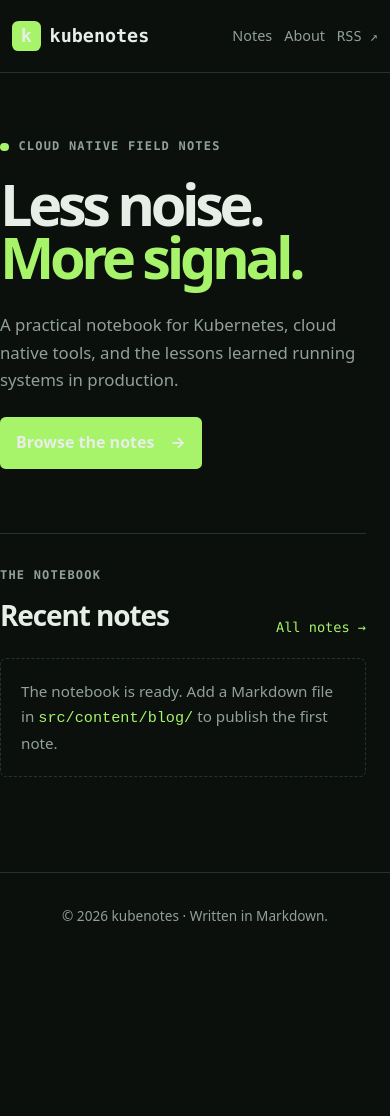
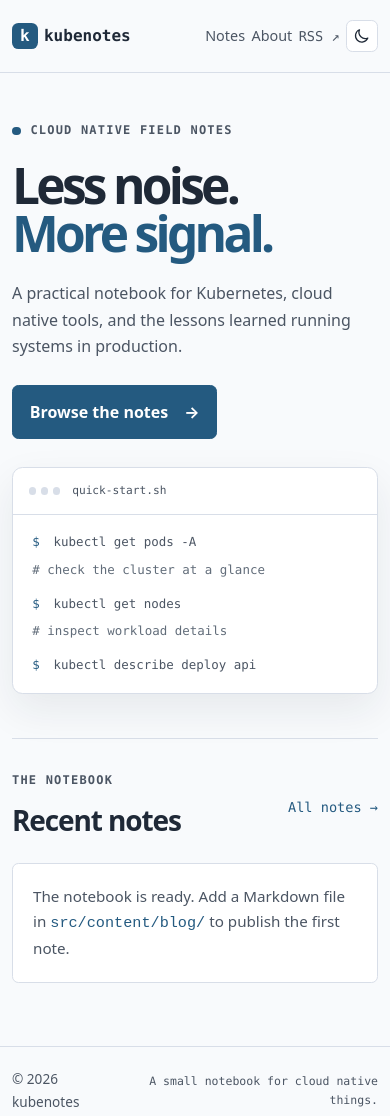
Before and after one commit to mehrabix/kubenotes, an Astro site: page / in a window 390 px wide. Before the commit the page ends 960 px from the top, so only its background shows below. Built offline with nearby package versions, Linux system fonts and the light colour scheme; Astro itself is replaced by a stand-in of ours.

Commit message:
Improve layout and add readable theme toggle
Co-authored-by: Copilot <223556219+Copilot@users.noreply.github.com>

```diff
--- a/src/components/BaseHead.astro
+++ b/src/components/BaseHead.astro
@@ -13,6 +13,16 @@ const { title, description } = Astro.props;
 const canonicalURL = Astro.site ? new URL(Astro.url.pathname, Astro.site) : Astro.url;
 ---
 
+<script is:inline>
+	let theme = 'light';
+	try {
+		const savedTheme = localStorage.getItem('kubenotes-theme');
+		if (savedTheme === 'dark' || savedTheme === 'light') theme = savedTheme;
+	} catch (error) {
+		console.warn('Unable to read the saved theme preference.', error);
+	}
+	document.documentElement.dataset.theme = theme;
+</script>
 <meta charset="utf-8" />
 <meta name="viewport" content="width=device-width,initial-scale=1" />
 <link rel="icon" type="image/svg+xml" href={`${SITE_BASE}favicon.svg`} />
--- a/src/components/Footer.astro
+++ b/src/components/Footer.astro
@@ -3,17 +3,39 @@ const today = new Date().getFullYear();
 ---
 
 <footer>
-	<p>&copy; {today} kubenotes <span aria-hidden="true">·</span> Written in Markdown.</p>
+	<div class="footer-inner">
+		<p>&copy; {today} kubenotes</p>
+		<p class="footer-note">A small notebook for cloud native things.</p>
+	</div>
 </footer>
 <style>
 	footer {
-		padding: 2rem 1.25rem;
+		padding: 1.35rem 0;
 		border-top: 1px solid var(--line);
 		color: var(--muted);
-		text-align: center;
+	}
+	.footer-inner {
+		display: flex;
+		align-items: center;
+		justify-content: space-between;
+		gap: 1rem;
+		width: min(100% - 2.5rem, 68rem);
+		margin-inline: auto;
 	}
 	p {
 		margin: 0;
 		font-size: 0.85rem;
 	}
+	.footer-note {
+		font-family: var(--font-mono);
+		font-size: 0.72rem;
+	}
+	@media (max-width: 600px) {
+		.footer-inner {
+			width: min(100% - 1.5rem, 68rem);
+		}
+		.footer-note {
+			text-align: right;
+		}
+	}
 </style>
--- a/src/components/Header.astro
+++ b/src/components/Header.astro
@@ -10,9 +10,46 @@ import HeaderLink from './HeaderLink.astro';
 			<HeaderLink href={`${SITE_BASE}blog/`}>Notes</HeaderLink>
 			<HeaderLink href={`${SITE_BASE}about/`}>About</HeaderLink>
 			<a class="rss-link" href={`${SITE_BASE}rss.xml`}>RSS <span aria-hidden="true">↗</span></a>
+			<button
+				class="theme-toggle"
+				type="button"
+				aria-label="Switch to dark mode"
+				aria-pressed="false"
+				title="Switch to dark mode"
+			>
+				<svg class="moon-icon" viewBox="0 0 24 24" aria-hidden="true">
+					<path d="M20.2 15.1A8.6 8.6 0 0 1 8.9 3.8 8.7 8.7 0 1 0 20.2 15.1Z" />
+				</svg>
+				<svg class="sun-icon" viewBox="0 0 24 24" aria-hidden="true">
+					<circle cx="12" cy="12" r="4" />
+					<path d="M12 2v2m0 16v2M4.93 4.93l1.42 1.42m11.3 11.3 1.42 1.42M2 12h2m16 0h2M4.93 19.07l1.42-1.42m11.3-11.3 1.42-1.42" />
+				</svg>
+			</button>
 		</div>
 	</nav>
 </header>
+<script>
+	const toggle = document.querySelector<HTMLButtonElement>('.theme-toggle');
+	if (toggle) {
+		const setTheme = (theme: 'light' | 'dark') => {
+			document.documentElement.dataset.theme = theme;
+			toggle.setAttribute('aria-pressed', String(theme === 'dark'));
+			toggle.setAttribute('aria-label', `Switch to ${theme === 'dark' ? 'light' : 'dark'} mode`);
+			toggle.setAttribute('title', `Switch to ${theme === 'dark' ? 'light' : 'dark'} mode`);
+		};
+
+		setTheme(document.documentElement.dataset.theme === 'dark' ? 'dark' : 'light');
+		toggle.addEventListener('click', () => {
+			const theme = document.documentElement.dataset.theme === 'dark' ? 'light' : 'dark';
+			setTheme(theme);
+			try {
+				localStorage.setItem('kubenotes-theme', theme);
+			} catch (error) {
+				console.warn('Unable to save the theme preference.', error);
+			}
+		});
+	}
+</script>
 <style>
 	header {
 		border-bottom: 1px solid var(--line);
@@ -43,7 +80,7 @@ import HeaderLink from './HeaderLink.astro';
 		place-items: center;
 		border-radius: 0.4rem;
 		background: var(--accent);
-		color: var(--ink);
+		color: var(--button-text);
 	}
 	.nav-links {
 		display: flex;
@@ -62,13 +99,74 @@ import HeaderLink from './HeaderLink.astro';
 		font-family: var(--font-mono);
 		font-size: 0.85rem;
 	}
-	@media (max-width: 480px) {
+	.theme-toggle {
+		display: grid;
+		width: 2.25rem;
+		height: 2.25rem;
+		padding: 0.45rem;
+		place-items: center;
+		border: 1px solid var(--line);
+		border-radius: 0.4rem;
+		background: var(--panel);
+		color: var(--ink);
+		cursor: pointer;
+	}
+	.theme-toggle:hover {
+		background: var(--line);
+	}
+	.theme-toggle svg {
+		width: 1.1rem;
+		height: 1.1rem;
+		fill: none;
+		stroke: currentColor;
+		stroke-linecap: round;
+		stroke-linejoin: round;
+		stroke-width: 1.7;
+	}
+	.sun-icon,
+	:global(:root[data-theme='dark']) .moon-icon {
+		display: none;
+	}
+	:global(:root[data-theme='dark']) .sun-icon {
+		display: block;
+	}
+	@media (max-width: 600px) {
 		nav {
 			width: min(100% - 1.5rem, 68rem);
 		}
+		nav {
+			gap: 0.5rem;
+		}
+		.brand {
+			gap: 0.4rem;
+			font-size: 1rem;
+		}
+		.brand-mark {
+			width: 1.6rem;
+		}
 		.nav-links {
-			gap: 0.75rem;
+			gap: 0.4rem;
 			font-size: 0.9rem;
+		}
+		.nav-links a {
+			white-space: nowrap;
+		}
+		.theme-toggle {
+			width: 2rem;
+			height: 2rem;
+			padding: 0.35rem;
+		}
+	}
+	@media (max-width: 360px) {
+		nav {
+			flex-wrap: wrap;
+			justify-content: flex-start;
+			gap: 0.2rem 0.5rem;
+			padding-block: 0.45rem;
+		}
+		.nav-links {
+			width: 100%;
+			justify-content: space-between;
 		}
 	}
 </style>
--- a/src/components/HeaderLink.astro
+++ b/src/components/HeaderLink.astro
@@ -4,16 +4,22 @@ import type { HTMLAttributes } from 'astro/types';
 type Props = HTMLAttributes<'a'>;
 
 const { href, class: className, ...props } = Astro.props;
-const pathname = Astro.url.pathname.replace(import.meta.env.BASE_URL, '');
-const normalizedPath = pathname.replace(/\/$/, '') || '/';
-const normalizedHref = href?.replace(/\/$/, '') || '/';
+const siteBase = import.meta.env.BASE_URL.endsWith('/')
+	? import.meta.env.BASE_URL
+	: `${import.meta.env.BASE_URL}/`;
+const normalizePath = (path: string) => {
+	const sitePath = path.startsWith(siteBase) ? `/${path.slice(siteBase.length)}` : path;
+	return sitePath.replace(/\/$/, '') || '/';
+};
+const normalizedPath = normalizePath(Astro.url.pathname);
+const normalizedHref = normalizePath(href ?? '/');
 const isActive =
 	normalizedHref === '/'
 		? normalizedPath === '/'
 		: normalizedPath === normalizedHref || normalizedPath.startsWith(`${normalizedHref}/`);
 ---
 
-<a href={href} class:list={[className, { active: isActive }]} {...props}>
+<a href={href} class:list={[className, { active: isActive }]} aria-current={isActive ? 'page' : undefined} {...props}>
 	<slot />
 </a>
 <style>
--- a/src/pages/index.astro
+++ b/src/pages/index.astro
@@ -20,15 +20,29 @@ const posts = (await getCollection('blog'))
 		<Header />
 		<main class="home">
 			<section class="intro">
+				<div class="intro-copy">
 					<p class="eyebrow"><span></span> CLOUD NATIVE FIELD NOTES</p>
 					<h1>Less noise.<br /><span>More signal.</span></h1>
 					<p class="lede">
 						A practical notebook for Kubernetes, cloud native tools, and the lessons learned running
 						systems in production.
 					</p>
-				<a class="button" href={`${SITE_BASE}blog/`}>Browse the notes <span aria-hidden="true">→</span></a>
+					<a class="button" href={`${SITE_BASE}blog/`}>
+						Browse the notes <span aria-hidden="true">→</span>
+					</a>
+				</div>
 				<div class="terminal" aria-label="Example Kubernetes command">
-					<span class="prompt">$</span> kubectl get pods --all-namespaces
+					<div class="terminal-bar">
+						<span class="terminal-dots" aria-hidden="true"><i></i><i></i><i></i></span>
+						<span>quick-start.sh</span>
+					</div>
+					<div class="terminal-code">
+						<p><span class="prompt">$</span> kubectl get pods -A</p>
+						<p><span class="comment"># check the cluster at a glance</span></p>
+						<p><span class="prompt">$</span> kubectl get nodes</p>
+						<p><span class="comment"># inspect workload details</span></p>
+						<p><span class="prompt">$</span> kubectl describe deploy api</p>
+					</div>
 				</div>
 			</section>
 
@@ -68,12 +82,16 @@ const posts = (await getCollection('blog'))
 <style>
 	.home {
 		width: min(100% - 2.5rem, 68rem);
-		padding-top: clamp(4rem, 10vw, 8rem);
-		padding-bottom: 5rem;
+		padding-top: clamp(3.5rem, 7vw, 6rem);
+		padding-bottom: clamp(3rem, 7vw, 5rem);
 	}
 	.intro {
-		position: relative;
-		padding-bottom: clamp(4rem, 9vw, 7rem);
+		display: grid;
+		grid-template-columns: minmax(0, 1.15fr) minmax(18rem, 0.85fr);
+		align-items: center;
+		gap: clamp(2rem, 6vw, 5rem);
+		min-height: 27rem;
+		padding-bottom: clamp(3.5rem, 8vw, 6rem);
 	}
 	.eyebrow {
 		display: flex;
@@ -94,49 +112,85 @@ const posts = (await getCollection('blog'))
 	}
 	h1 {
 		margin: 0;
-		font-size: clamp(3.6rem, 10vw, 7.5rem);
+		font-size: clamp(3.5rem, 7.5vw, 6.7rem);
 		letter-spacing: -0.075em;
-		line-height: 0.93;
+		line-height: 0.98;
 	}
 	h1 span {
 		color: var(--accent);
 	}
 	.lede {
 		max-width: 36rem;
-		margin: 1.7rem 0 1.4rem;
+		margin: 1.4rem 0 1.6rem;
 		color: var(--muted);
-		font-size: clamp(1.05rem, 2.5vw, 1.25rem);
+		font-size: clamp(1rem, 1.5vw, 1.15rem);
 	}
 	.button {
 		display: inline-flex;
 		align-items: center;
 		gap: 1rem;
-		padding: 0.8rem 1rem;
-		border-radius: 0.35rem;
+		padding: 0.8rem 1.05rem;
+		border: 1px solid var(--accent);
+		border-radius: 0.4rem;
 		background: var(--accent);
-		color: var(--ink);
+		color: var(--button-text);
 		font-weight: 700;
 		text-decoration: none;
 	}
 	.button:hover {
 		background: var(--accent-bright);
-		color: var(--ink);
+		color: var(--button-text);
 	}
 	.terminal {
-		position: absolute;
-		right: 0;
-		bottom: 7rem;
-		padding: 1.2rem 1.4rem;
+		overflow: hidden;
 		border: 1px solid var(--line);
-		border-radius: 0.45rem;
+		border-radius: 0.65rem;
 		background: var(--panel);
 		color: var(--muted);
 		font-family: var(--font-mono);
-		font-size: 0.82rem;
+		font-size: 0.78rem;
+		box-shadow: 0 1rem 2.5rem rgb(31 41 55 / 8%);
+	}
+	.terminal-bar {
+		display: flex;
+		align-items: center;
+		gap: 0.75rem;
+		padding: 0.85rem 1rem;
+		border-bottom: 1px solid var(--line);
+		color: var(--muted);
+		font-size: 0.7rem;
+	}
+	.terminal-dots {
+		display: flex;
+		gap: 0.3rem;
+	}
+	.terminal-dots i {
+		width: 0.45rem;
+		height: 0.45rem;
+		border-radius: 50%;
+		background: var(--line);
+	}
+	.terminal-code {
+		overflow-x: auto;
+		padding: 1.1rem 1.2rem;
+	}
+	.terminal-code p {
+		margin: 0;
+		white-space: nowrap;
+	}
+	.terminal-code p + p {
+		margin-top: 0.45rem;
+	}
+	.terminal-code p:nth-child(2),
+	.terminal-code p:nth-child(4) {
+		margin-bottom: 0.8rem;
 	}
 	.prompt {
-		margin-right: 0.55rem;
+		margin-right: 0.4rem;
 		color: var(--accent);
+	}
+	.comment {
+		color: var(--comment);
 	}
 	.recent {
 		padding-top: 2rem;
@@ -197,8 +251,9 @@ const posts = (await getCollection('blog'))
 	}
 	.empty {
 		padding: 1.25rem;
-		border: 1px dashed var(--line);
+		border: 1px solid var(--line);
 		border-radius: 0.4rem;
+		background: var(--panel);
 		color: var(--muted);
 		font-size: 0.95rem;
 	}
@@ -207,10 +262,16 @@ const posts = (await getCollection('blog'))
 	}
 	@media (max-width: 760px) {
 		.home {
-			width: min(100% - 1.5rem, 68rem);
+			width: min(100% - 2.5rem, 68rem);
+		}
+		.intro {
+			grid-template-columns: minmax(0, 1fr);
+			gap: 2rem;
+			min-height: auto;
+			padding-bottom: 3.5rem;
 		}
 		.terminal {
-			display: none;
+			width: min(100%, 32rem);
 		}
 		.post-list a {
 			display: block;
@@ -220,4 +281,20 @@ const posts = (await getCollection('blog'))
 			margin-top: 0.6rem;
 		}
 	}
+	@media (max-width: 600px) {
+		.home {
+			width: min(100% - 1.5rem, 68rem);
+			padding-top: 3rem;
+		}
+		h1 {
+			font-size: clamp(3.1rem, 12vw, 4.5rem);
+		}
+		.intro {
+			gap: 1.75rem;
+			padding-bottom: 2.75rem;
+		}
+		.section-heading {
+			align-items: center;
+		}
+	}
 </style>
--- a/src/styles/global.css
+++ b/src/styles/global.css
@@ -1,13 +1,28 @@
 :root {
+	color-scheme: light;
+	--ink: #1f2937;
+	--muted: #4b5563;
+	--accent: #245a80;
+	--accent-bright: #1c4969;
+	--line: #d8dee8;
+	--panel: #ffffff;
+	--background: #f8fafc;
+	--button-text: #ffffff;
+	--comment: #626d7a;
+	--font-mono: 'SFMono-Regular', Consolas, 'Liberation Mono', monospace;
+}
+
+:root[data-theme='dark'] {
 	color-scheme: dark;
-	--ink: #e7eee8;
-	--muted: #91a098;
-	--accent: #a7f36a;
-	--accent-bright: #bcff83;
-	--line: #26342d;
-	--panel: #111a16;
-	--background: #0b100d;
-	--font-mono: 'SFMono-Regular', Consolas, 'Liberation Mono', monospace;
+	--ink: #e9edf2;
+	--muted: #b2bcc8;
+	--accent: #93b7d5;
+	--accent-bright: #acc9e1;
+	--line: #303943;
+	--panel: #181e24;
+	--background: #101418;
+	--button-text: #101820;
+	--comment: #a0aab6;
 }
 
 * {
@@ -27,8 +42,17 @@ body {
 	line-height: 1.65;
 }
 
+main {
+	margin-inline: auto;
+}
+
 a {
 	transition: color 140ms ease, background-color 140ms ease;
+}
+
+a:focus-visible {
+	outline: 2px solid var(--accent);
+	outline-offset: 4px;
 }
 
 .sr-only {
```
Also changed, not shown: README.md. Lines whose indentation alone changed are shown as unchanged.
